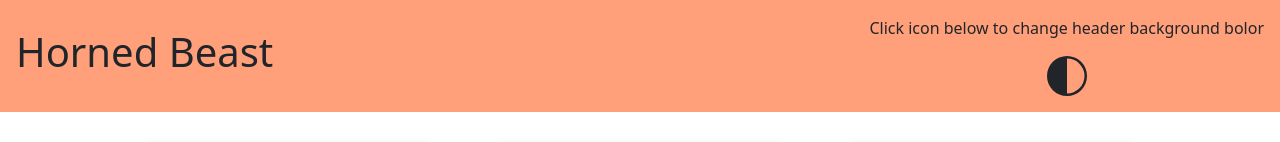
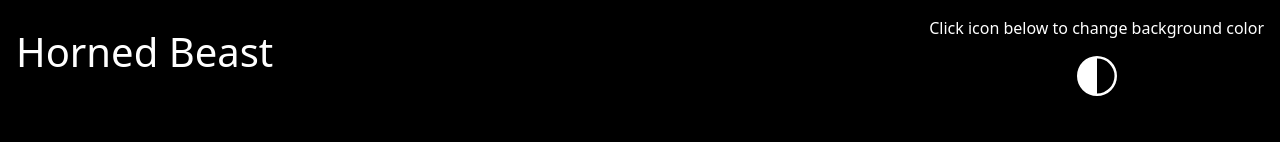
Before and after one commit to cleecoloma/horned-beast, a React (Vite) app: page / in a window 1280 px wide. Shown: the top 142 px of the page. Built offline with nearby package versions, Linux system fonts and the light colour scheme.

Commit message:
added new branch for updating light/dark mode

```diff
--- a/src/App.jsx
+++ b/src/App.jsx
@@ -16,8 +16,15 @@ class App extends React.Component {
       selectedDescription: null,
       selectedImage: null,
       selectedFavorites: null,
+      whichColor: false,
+      lightMode: 'white',
+      darkMode: 'black',
     };
   }
+
+  toggleColorMode = () => {
+    this.setState({ whichColor: !this.state.whichColor })
+  };
 
   toggleModal = (title, description, img, favorites) => {
     this.setState({ preview: !this.state.preview });
@@ -30,9 +37,22 @@ class App extends React.Component {
   render() {
     return (
       <>
-        <Header />
-        <Gallery clickMe={this.toggleModal} handleData={hornedBeastData} />
+        <Header
+          whichColor={this.state.whichColor}
+          lightMode={this.state.lightMode}
+          darkMode={this.state.darkMode}
+          isColor={this.toggleColorMode}
+        />
+        <Gallery
+          whichColor={this.state.whichColor}
+          lightMode={this.state.lightMode}
+          darkMode={this.state.darkMode}
+          isColor={this.toggleColorMode}
+          clickMe={this.toggleModal}
+          handleData={hornedBeastData}
+        />
         <SelectedBeast
+          className={this.toggleColorMode}
           title={this.state.selectedTitle}
           description={this.state.selectedDescription}
           img={this.state.selectedImage}
@@ -40,7 +60,13 @@ class App extends React.Component {
           preview={this.state.preview}
           toggleModal={this.toggleModal}
         />
-        <Footer />
+        <Footer
+          whichColor={this.state.whichColor}
+          lightMode={this.state.lightMode}
+          darkMode={this.state.darkMode}
+          isColor={this.toggleColorMode}
+          className={this.toggleColorMode}
+        />
       </>
     );
   }
--- a/src/components/Footer.jsx
+++ b/src/components/Footer.jsx
@@ -3,9 +3,22 @@ import React from 'react';
 class Footer extends React.Component {
   render() {
     return (
-    <>
-      <h3 style={{backgroundColor: 'lightgray', margin: '0'}}>Proudly built by Chester Lee Coloma</h3>
-    </>
+      <>
+        <h3
+          style={{
+            backgroundColor: this.props.whichColor
+              ? this.props.lightMode
+              : this.props.darkMode,
+            color: this.props.whichColor
+              ? this.props.darkMode
+              : this.props.lightMode,
+            marginBottom: '0',
+            padding: '1rem'
+          }}
+        >
+          Proudly built by Chester Lee Coloma
+        </h3>
+      </>
     );
   }
 }
--- a/src/components/Gallery.jsx
+++ b/src/components/Gallery.jsx
@@ -8,7 +8,16 @@ class Gallery extends React.Component {
 
   render() {
     return (
-      <div>
+      <div
+        style={{
+          backgroundColor: this.props.whichColor
+            ? this.props.lightMode
+            : this.props.darkMode,
+          color: this.props.whichColor
+            ? this.props.darkMode
+            : this.props.lightMode,
+        }}
+      >
         {this.props.handleData.map((item, _id) => (
           <HornedBeast
             key={_id}
--- a/src/components/Header.jsx
+++ b/src/components/Header.jsx
@@ -5,11 +5,7 @@ import { CircleHalf } from 'react-bootstrap-icons';
 class Header extends React.Component {
   constructor(props) {
     super(props);
-    this.state = { isClicked: true };
   }
-  handleClick = () => {
-    this.setState({ isClicked: !this.state.isClicked });
-  };
   render() {
     return (
       <Navbar
@@ -17,13 +13,21 @@ class Header extends React.Component {
           display: 'flex',
           justifyContent: 'space-between',
           padding: '1rem',
-          backgroundColor: this.state.isClicked ? 'lightsalmon' : 'lightgray',
+          backgroundColor: this.props.whichColor
+            ? this.props.lightMode
+            : this.props.darkMode,
+          color: this.props.whichColor
+            ? this.props.darkMode
+            : this.props.lightMode,
         }}
       >
         <h1>Horned Beast</h1>
         <div>
-          <p>Click icon below to change header background bolor</p>
-          <CircleHalf style={{ fontSize: '250%' }} onClick={this.handleClick}/>
+          <p>Click icon below to change background color</p>
+          <CircleHalf
+            style={{ fontSize: '250%' }}
+            onClick={() => this.props.isColor()}
+          />
         </div>
       </Navbar>
     );
```
